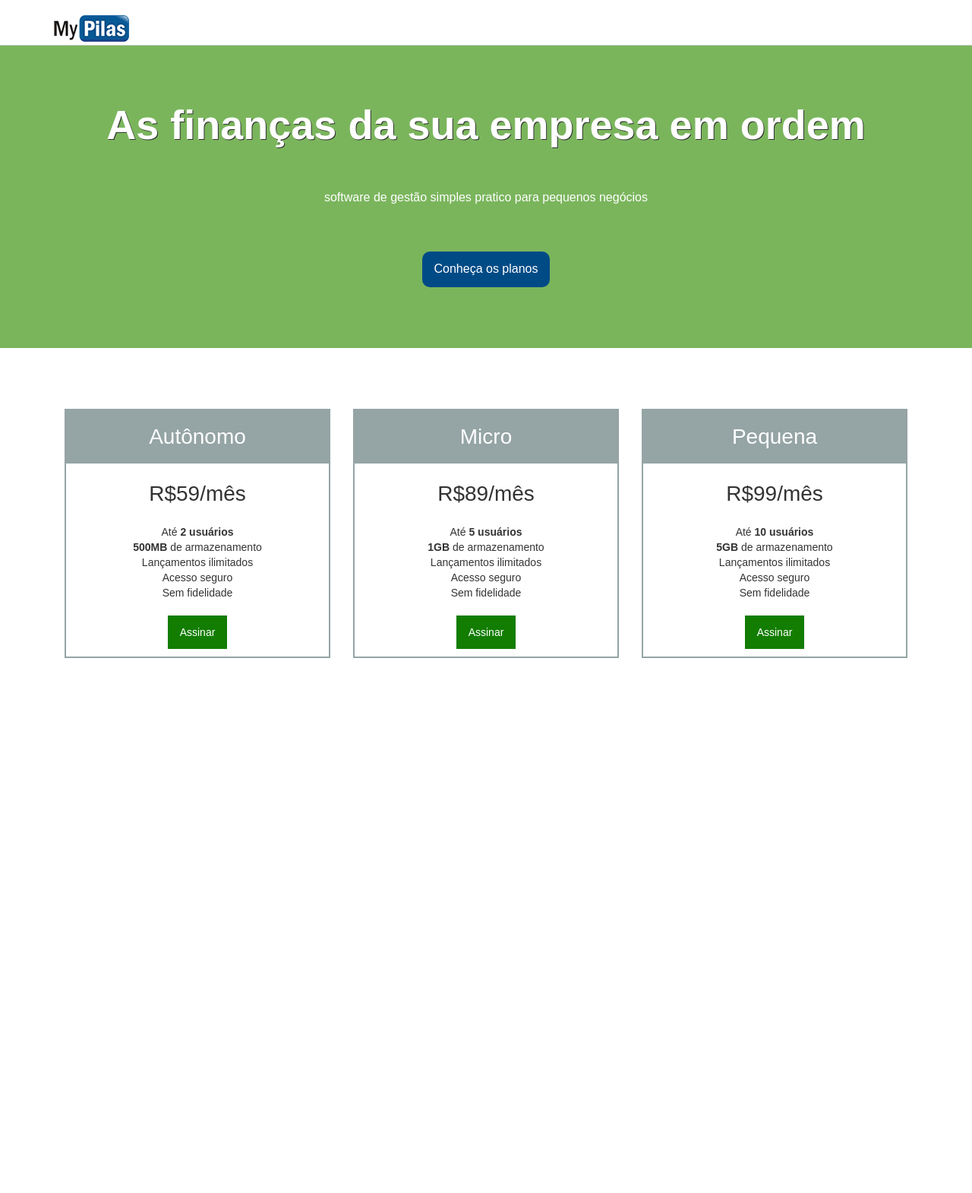
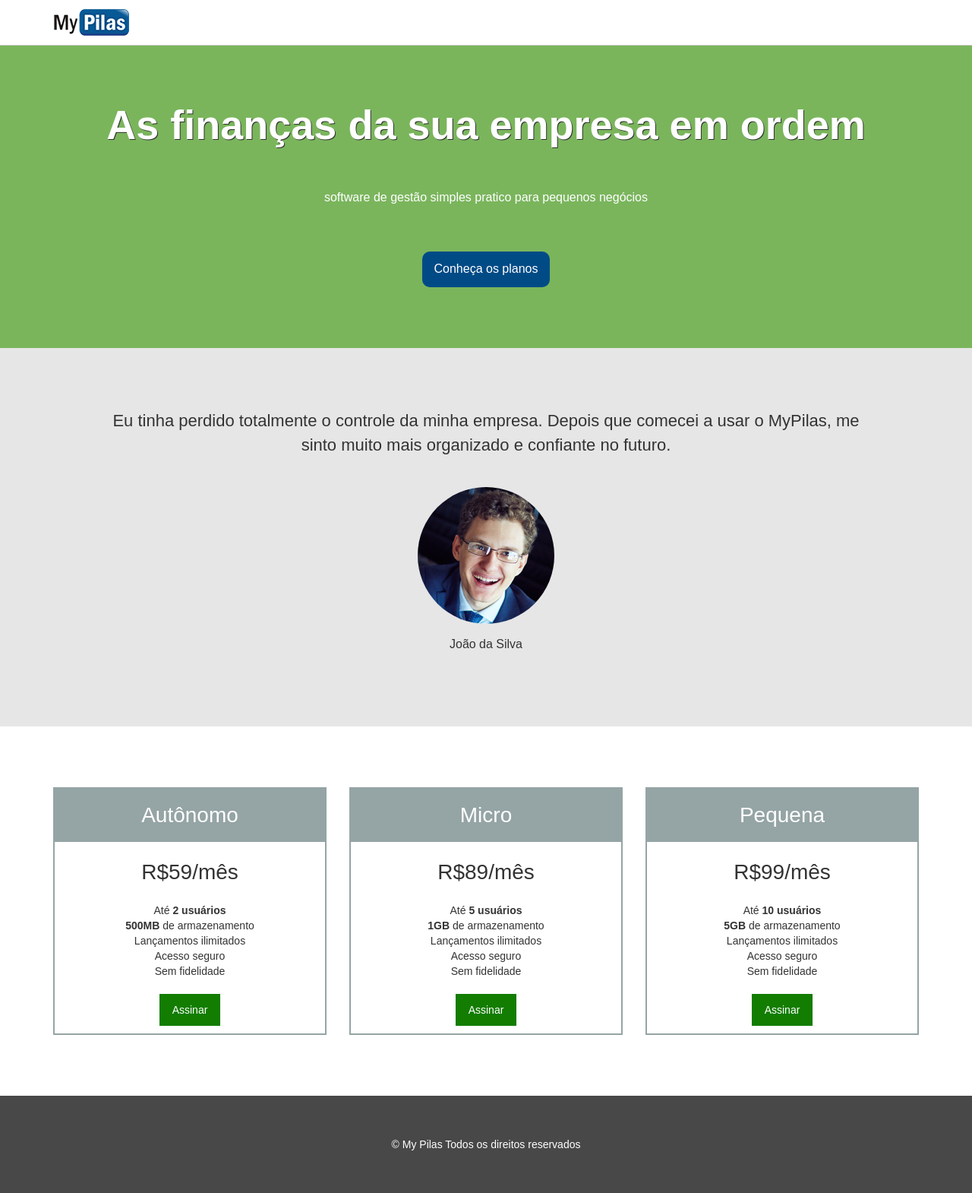
Before and after one commit to EduardoSantos-2020/Cursos, a PHP site: page / in a window 1280 px wide. Shown: the whole page at 76% size. Before the commit the page ends 866 px from the top, so only its background shows below. Run offline with PHP 8.4, Linux system fonts and the light colour scheme.

Commit message:
No Progeto

```diff
--- a/Alga Works Html e Css/1-Progeto Curso Alga works/css/base.css
+++ b/Alga Works Html e Css/1-Progeto Curso Alga works/css/base.css
@@ -1,10 +1,10 @@
 html{
-    font-size: 62.5%;
+    font-size:62.5%;/*10px*/
 }
 
 body{
     margin: 0 ;
 
     font-family:Arial, Helvetica, sans-serif;
-    font-size: 1,4em;
+    font-size: 1.4rem;
 }
--- a/Alga Works Html e Css/1-Progeto Curso Alga works/css/componentes.css
+++ b/Alga Works Html e Css/1-Progeto Curso Alga works/css/componentes.css
@@ -5,12 +5,12 @@ PLANO
 
 .plano{
 padding:10px;
-font-size:1,4em;
+font-size:1.4rem;
 
 border:solid 2px #95a4a5;
 }
 
-.plano__cabecario{
+.plano__cabecalho{
 background-color: #95a4a5;
 margin:-10px;
 margin-bottom: 0;
@@ -18,21 +18,21 @@ line-height:2.5;
 
 color: #fff;
 text-align: center;
+font-weight: normal;
+font-size: 2em;
+}
 
-
-font-weight: normal;
-font-size:2em;
-}
 .plano__preço{
 margin: 20px 0;
 
 text-align: center;
-font-size:2em;
+font-size: 2em;
 }
 .plano__caracteristicas{
 margin:20px 0;
 padding: 0;
 
+font-size:1em;
 text-align: center;
 list-style: none;
 }
@@ -52,6 +52,7 @@ padding: 12px 16px;
 
 text-decoration: none;
 color: #fff;
+font-size: 1em;
 
 }
 .botão:hover,.botão:focus {
@@ -64,7 +65,7 @@ text-decoration: none;
 .botão--assinar{
 display: inline-block;
 background-color: #127D00;
-padding: 12px 16px;
+padding: 0.8em 1.2em;
 
 
 text-decoration: none;
@@ -97,7 +98,7 @@ CHAMADA
     margin: 0;
 
     color: #fff;
-    font-size: 3.375em ; /*54px.16px= 3.375 em*/
+    font-size: 3.375em ; /*54px % 16px= 3.375 em*/
     line-height: 0.9;
     text-shadow: 1px 1px #313131
 }
@@ -111,7 +112,7 @@ CHAMADA
 font-size: 1em;
 
 }
-@media only screen and (max-width:992px){
+@media only screen and(min-width:992px){
     .chamada{
         padding-left: 10%;
         padding-right: 10%;
@@ -120,3 +121,40 @@ font-size: 1em;
     }
 
 }
+
+/*---------
+DEPOIMENTO
+---------*/
+
+.depoimento{
+    font-size: 2.2rem;
+}
+
+@media only screen and(min-width:992px){
+    .depoimento {
+        padding-left: 15%;
+        padding-right:15%;
+
+        font-size: 2.8rem;
+    }
+}
+.depoimento > blockquote{
+    margin:0;
+    padding:0 60px;
+
+    text-align: center;
+    font-size: 1em;
+}
+
+.depoimento__autor{
+    margin-top:40px;
+
+     text-align: center;
+     font-size: 0.7272em
+}
+.depoimento__autor >img{
+border-radius: 50%;
+}
+.depoimento >p{
+    margin-top:10px;
+}
--- a/Alga Works Html e Css/1-Progeto Curso Alga works/css/layout.css
+++ b/Alga Works Html e Css/1-Progeto Curso Alga works/css/layout.css
@@ -1,11 +1,19 @@
-header{
+.layout--cabecario{
 height: 60px;
 
 border-bottom: solid 1px #ccc;
+background-color: #fff;
 }
 
-header img{
-margin-top: 20px;
+.layout--cabecario img{
+margin-top:12px;
+}
+.layout-cabecario--home{
+    position: fixed;
+    top: 0;
+    left: 0;
+    right: 0;
+    z-index: 1;
 }
 
 .plano__layout{
@@ -18,7 +26,23 @@ display: block;
 content:"";
 clear:both;
 }
+
 .layout__chamada{
-    background-color: #7AB55C;
-    padding: 80px 0;
+padding: 80px 0;
+margin-top: 60px;
+
+background-color: #7AB55C;
 }
+
+.layout__depoimento{
+background-color: #e6e6e6;
+
+padding: 80px 0;
+}
+.layout--rodape{
+background-color:#484848 ;
+
+padding: 40px 0;
+text-align: center;
+color:#fff
+}
--- a/Alga Works Html e Css/1-Progeto Curso Alga works/index.html
+++ b/Alga Works Html e Css/1-Progeto Curso Alga works/index.html
@@ -1,25 +1,33 @@
 <!DOCTYPE html>
 <html lang="pt-BR">
     <head>
+
         <meta charset="UTF-8">
+        <meta name="viewport" content="width=device-width, initial-scale=1.0">
+
+        <title>MyPilas</title>
+
         <link rel="stylesheet" href="css/bootstrap.min.css"/>
         <link rel="stylesheet" href="css/base.css"/>
         <link rel="stylesheet" href="css/layout.css"/>
         <link rel="stylesheet" href="css/componentes.css"/>
-        <meta name="viewport" content="width=device-width, initial-scale=1.0">
-        <title>MyPilas</title>
+
     </head>
 
-    <header>
+    <header class="layout--cabecario layout-cabecario--home">
+      <div class="layout--cabecario">
         <div class="container">
           <img src="img/logo.png" width="100" height="35" alt="MyPilas">
         </div>
+      </div>
+
+
     </header>
 
     <body>
-          <div class="row">
       <section class="layout__chamada">
         <div class="container">
+            <div class="row">
               <div class="chamada">
                 <h1 class="chamada__titulo">As finanças da sua empresa em ordem</h1>
                 <p class="chamada__subtitulo">software de gestão simples pratico para pequenos negócios</p>
@@ -28,13 +36,38 @@
                 </div>
               </div>
             </div>
+          </div>
         </section>
+
+      <div class="layout__depoimento">
+
         <div class="container">
+          <div class="depoimento">
+
+            <blockquote>
+              Eu tinha perdido totalmente o controle da minha empresa.
+              Depois que comecei a usar o MyPilas, me sinto muito mais organizado e confiante no futuro.
+            </blockquote>
+
+            <div class="depoimento__autor">
+
+              <img src="img/joao-da-silva.jpg" alt="joao-da-silva">
+                <p>João da Silva</p>
+              </img>
+            </div>
+
+          </div>
+        </div>
+
+      </div>
+
       <div id="planos" class="plano__layout">
+        <div class="container">
+            <div class="row">
 
-                <div class="col-md-4">
+              <div class="col-sm-4">
                 <article class="plano">
-                      <h2 class="plano__cabecario">Autônomo</h2>
+                  <h2 class="plano__cabecalho">Autônomo</h2>
                   <div class="plano__preço">R$59/mês</div>
                     <ul class=plano__caracteristicas>
                         <li>Até <strong>2 usuários</strong></li>
@@ -49,9 +82,9 @@
                 </article>
               </div>
 
-                <div class="col-md-4">
+              <div class="col-sm-4">
                 <article class="plano">
-                      <h2 class="plano__cabecario">Micro</h2>
+                  <h2 class="plano__cabecalho">Micro</h2>
                   <div class="plano__preço">R$89/mês</div>
                     <ul class=plano__caracteristicas>
                         <li>Até <strong>5 usuários</strong></li>
@@ -63,12 +96,12 @@
                   <footer class="plano__rodapé">
                     <a class="botão--assinar" href="assine.html">Assinar</a>
                   </footer>
-                  </article class="plano">
+                </article>
               </div>
 
-                <div class="col-md-4">
+              <div class="col-sm-4">
                 <article class="plano">
-                      <h2 class="plano__cabecario">Pequena</h2>
+                  <h2 class="plano__cabecalho">Pequena</h2>
                   <div class="plano__preço">R$99/mês</div>
                     <ul class=plano__caracteristicas>
                         <li>Até <strong>10 usuários</strong></li>
@@ -85,7 +118,11 @@
 
             </div>
           </div>
-
+        </div>
+        <div class="layout--rodape">
+          <div class="container">
+            <p> &copy; My Pilas Todos os direitos reservados</p>
+          </div>
         </div>
     </body>
 </html>
```
Also changed, not shown: Alga Works Html e Css/1-Progeto Curso Alga works/img/joao-da-silva.jpg (added). Lines whose indentation alone changed are shown as unchanged.
